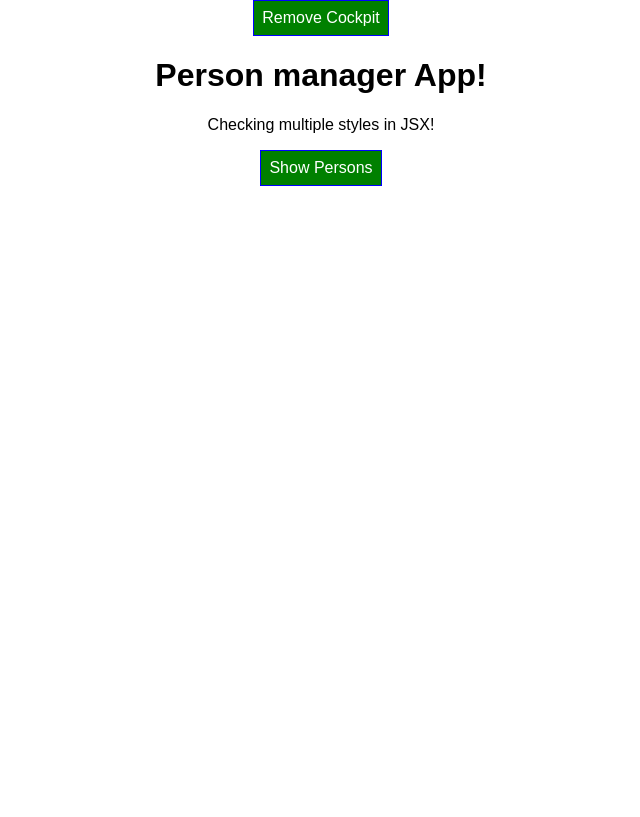
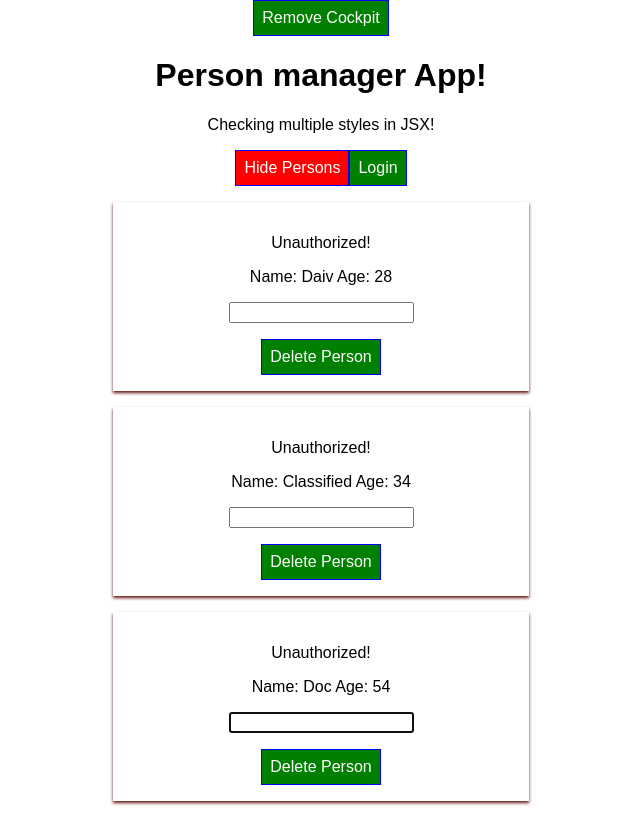
Before and after one commit to shubhamkuswah/react-course, a React app: page / in a window 1280 px wide. Shown: the whole page, without its empty margins (319-959 px from the left). Built offline with nearby package versions, Linux system fonts and the light colour scheme.

Commit message:
React lecture 112

```diff
--- a/src/components/Cockpit/Cockpit.js
+++ b/src/components/Cockpit/Cockpit.js
@@ -1,13 +1,16 @@
-import React, { useEffect } from 'react';
+import React, { useEffect, useRef } from 'react';
 import classes from './Cockpit.css';
 
 const cockpit =(props)=>{
+  const btnRef = useRef(null);
+
     useEffect(() => {
         console.log('[Cockpit.js] useEffect');
         // Http request...
-        setTimeout(() => {
-          alert('Saved data to cloud!');
-        }, 1000);
+        // setTimeout(() => {
+        //   alert('Saved data to cloud!');
+        // }, 1000);
+        btnRef.current.click()
         return () => {
           console.log('[Cockpit.js] cleanup work in useEffect');
         };
@@ -34,15 +37,14 @@
     }
     return(
         <div className={classes.Cockpit}>
-
             <h1>{props.title}</h1>
             <p className={styleClasses.join(' ')} >Checking multiple styles in JSX!</p>
-            <button className={btnClass}
+            <button ref={btnRef} className={btnClass}
             onClick={props.clicked}>
             {props.showPersons? 'Hide Persons' : 'Show Persons'}
             </button>
+            <button onClick={props.login}>Login</button>
         </div>
-
     )
 }
 
--- a/src/components/Persons/Person/Person.js
+++ b/src/components/Persons/Person/Person.js
@@ -17,6 +17,7 @@
         console.log('[person.js] rendering.....');
         return(
         <Aux>
+            {this.props.auth? <p>Authenticated!</p>: <p>Unauthorized!</p>}
             <p>Name: {this.props.personName} Age: {this.props.age}</p>
             <input
             ref={this.inputElementRef}
--- a/src/components/Persons/Persons.js
+++ b/src/components/Persons/Persons.js
@@ -8,14 +8,14 @@
     //     return null;
     // }
 
-    shouldComponentUpdate(nextProps,nextState){
-        console.log('[Persons.js] shouldComponentUpdate');
-        if(nextProps.persons !== this.props.persons){
-            return true;
-        }else {
-            return false
-        }
-    }
+    // shouldComponentUpdate(nextProps,nextState){
+    //     console.log('[Persons.js] shouldComponentUpdate');
+    //     if(nextProps.persons !== this.props.persons){
+    //         return true;
+    //     }else {
+    //         return false
+    //     }
+    // }
 
     getSnapshotBeforeUpdate(prevProps,prevState){
         console.log('[Persons.js] getSnapshotBeforeUpdate');
@@ -33,6 +33,7 @@
 
     render(){
         console.log('[Persons.js] rendering..');
+        console.log(this.props.authenticated,'authenticated flag');
         return this.props.persons.map((person,index)=>{
             return <Person
             delete= {()=> this.props.delete(index)}
@@ -40,6 +41,7 @@
             personName={person.personName}
             age={person.age}
             key={person.id}
+            auth={this.props.authenticated}
             />
         })
     }
--- a/src/containers/App.js
+++ b/src/containers/App.js
@@ -21,6 +21,7 @@
     otherState: 'other value',
     showPersons: false,
     showCockpit: true,
+    authenticated: false,
   }
 
   // static getDerivedStateFromProps(props,state){
@@ -63,6 +64,11 @@
     console.log('[App.js] componentDidMount');
   }
 
+  loginHandler =()=>{
+    console.log('login handler called');
+    this.setState({authenticated: true})
+  }
+
   render() {
     console.log('[App.js] render');
     let persons = null;
@@ -71,7 +77,9 @@
       persons =(
         <Persons persons={this.state.persons}
         delete={this.deletePersonHandler}
-        changed={this.nameChangeHandler}>
+        changed={this.nameChangeHandler}
+        authenticated = {this.state.authenticated}
+        >
         </Persons>
       )
     }
@@ -83,11 +91,14 @@
             this.setState({ showCockpit: false });}}>
           Remove Cockpit
         </button>
-        {this.state.showCockpit?<Cockpit
+        {this.state.showCockpit?
+        <Cockpit
         title={this.props.title}
         showPersons={this.state.showPersons}
         personsLength={this.state.persons.length}
-        clicked={this.tooglePersonHandler}/> : null}
+        clicked={this.tooglePersonHandler}
+        login={this.loginHandler}
+        /> : null}
         {persons}
         </Aux>
     );
```
